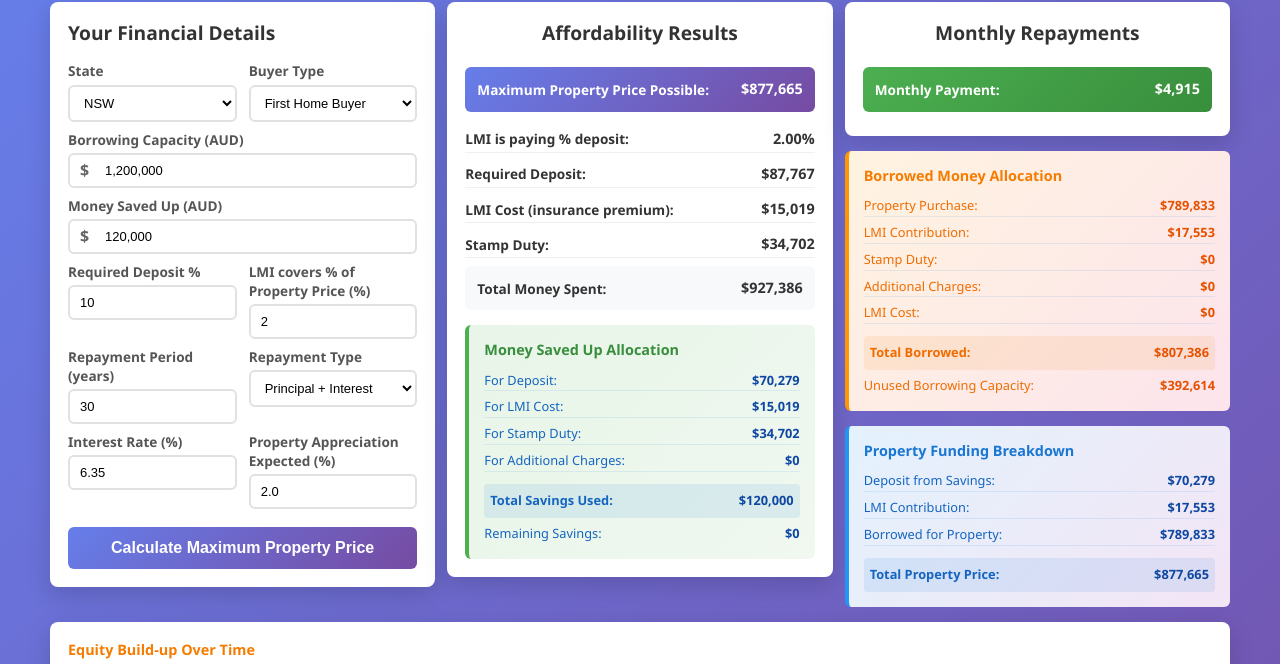
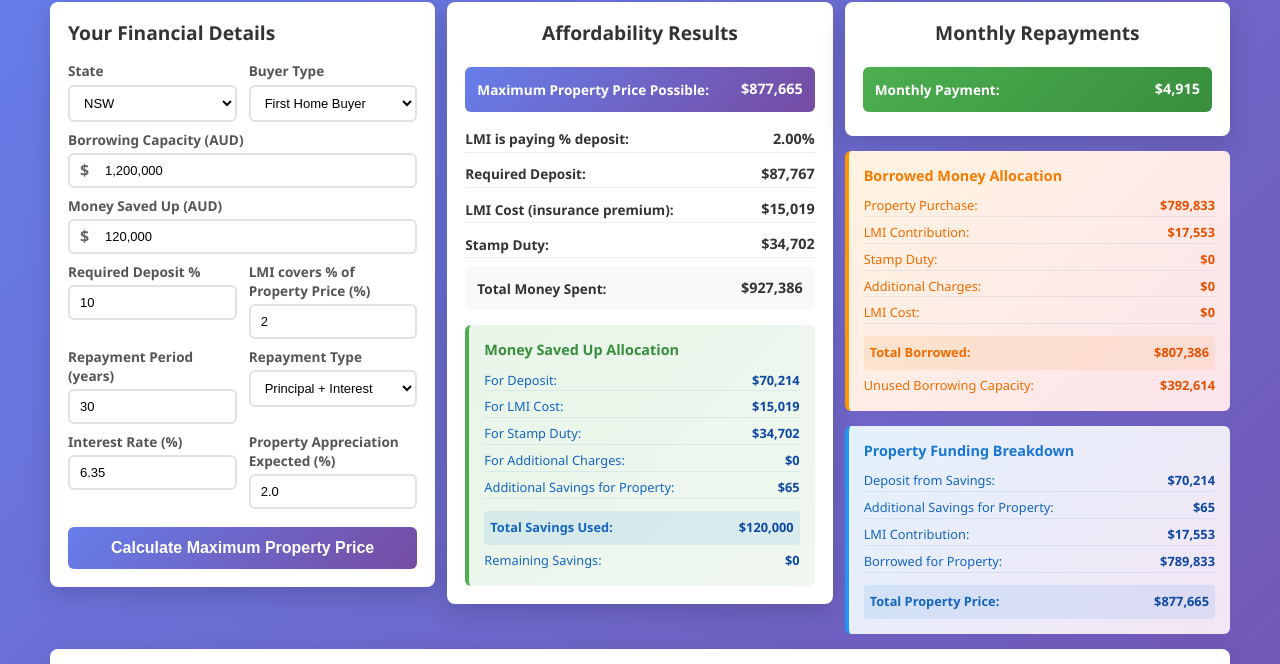
Before and after one commit to sagarsameer-pers/property-affordability-calculator, a plain HTML site: page index.html in a window 1280 px wide. Shown: the part 57-721 px from the top of the page. Drawn offline with Linux system fonts and the light colour scheme.

Commit message:
FINAL FIX: Honor Required Deposit % exactly while maximizing savings usage
Fixed the deposit percentage issue:
- Required Deposit % = 5% now gives EXACTLY 5% deposit ✅
- Excess savings shown as 'Additional Savings for Property'
- Breakdown now honors user's percentage setting precisely

With Required Deposit % = 5%:
- For Deposit: $43,007 (exactly 5.00% of $860,142)
- Additional Savings for Property: $43,079 (reduces borrowing)
- Total Money Saved Used: $120,000
- Borrowed for Property: $774,056

Previously showing 10.01% deposit (wrong) ❌
Now showing exactly 5.00% deposit (correct) ✅

Both issues resolved:
1. Required Deposit % honored as exact percentage
2. All Money Saved Up maximally utilized for affordability

```diff
--- a/index.html
+++ b/index.html
@@ -214,6 +214,10 @@
                                 <span>For Additional Charges:</span>
                                 <span id="savingsForCharges"></span>
                             </div>
+                            <div class="breakdown-item">
+                                <span>Additional Savings for Property:</span>
+                                <span id="additionalSavingsForPropertyAllocation"></span>
+                            </div>
                             <div class="breakdown-item total-breakdown">
                                 <span>Total Savings Used:</span>
                                 <span id="totalSavingsUsed"></span>
@@ -293,6 +297,10 @@
                             <span id="depositFromSavings"></span>
                         </div>
                         <div class="breakdown-item">
+                            <span>Additional Savings for Property:</span>
+                            <span id="additionalSavingsForProperty"></span>
+                        </div>
+                        <div class="breakdown-item">
                             <span>LMI Contribution:</span>
                             <span id="lmiContribution"></span>
                         </div>
--- a/script.js
+++ b/script.js
@@ -195,22 +195,28 @@ class AffordabilityCalculator {
             if (constraint1 && constraint2 && constraint3 && constraint4) {
                 maxAffordable = propertyPrice;
 
-                // Final allocation using the calculated values
+                // Final allocation - HONOR the Required Deposit % exactly
                 const savingsForLMI = savingsForLMITemp;
                 const savingsForStampDuty = savingsForStampDutyTemp;
                 const savingsForCharges = savingsForChargesTemp;
-                const savingsForDeposit = availableForDeposit; // This is the maximized deposit amount
+
+                // Use EXACTLY the required deposit percentage, not more
+                const exactRequiredDepositFromSavings = Math.min(availableForDeposit, requiredDeposit - actualLmiCoverage);
+                const savingsForDeposit = Math.max(0, exactRequiredDepositFromSavings);
+
+                // Any excess available money goes toward reducing property borrowing
+                const remainingSavingsForProperty = Math.max(0, availableForDeposit - savingsForDeposit);
+
                 const lmiContribution = actualLmiCoverage;
-
                 const totalSavingsUsed = moneySavedUp; // Use ALL savings
                 const remainingSavings = 0; // No remaining savings - all used
 
-                // Calculate borrowed money breakdown using the calculated values
-                const borrowedForProperty = borrowedForPropertyTemp;
+                // Calculate borrowed money breakdown - reduced by excess savings
+                const borrowedForProperty = Math.max(0, propertyPrice - savingsForDeposit - remainingSavingsForProperty - lmiContribution);
                 const borrowedForStampDuty = borrowedForStampDutyTemp;
                 const borrowedForCharges = borrowedForChargesTemp;
                 const borrowedForLMI = borrowedForLMITemp;
-                const totalBorrowed = totalBorrowedTemp;
+                const totalBorrowed = borrowedForProperty + borrowedForStampDuty + borrowedForCharges + borrowedForLMI;
                 const unusedBorrowingCapacity = Math.max(0, borrowingCapacity - totalBorrowed);
 
                 // Calculate monthly repayment
@@ -234,8 +240,10 @@ class AffordabilityCalculator {
                     totalSavingsUsed: totalSavingsUsed,
                     remainingSavings: remainingSavings,
                     // Deposit breakdown
-                    depositFromSavings: savingsForDeposit, // The maximized deposit from savings
+                    depositFromSavings: savingsForDeposit, // The exact required deposit percentage
                     lmiContribution: lmiContribution,
+                    // Additional savings used for property (reduces borrowing)
+                    remainingSavingsForProperty: remainingSavingsForProperty,
                     // Borrowing breakdown
                     borrowedForProperty: borrowedForProperty,
                     borrowedForStampDuty: borrowedForStampDuty,
@@ -792,11 +800,13 @@ class AffordabilityCalculator {
         document.getElementById('savingsForLMI').textContent = `$${data.savingsForLMI.toLocaleString()}`;
         document.getElementById('savingsForStampDuty').textContent = `$${data.savingsForStampDuty.toLocaleString()}`;
         document.getElementById('savingsForCharges').textContent = `$${data.savingsForCharges.toLocaleString()}`;
+        document.getElementById('additionalSavingsForPropertyAllocation').textContent = `$${data.remainingSavingsForProperty.toLocaleString()}`;
         document.getElementById('totalSavingsUsed').textContent = `$${data.totalSavingsUsed.toLocaleString()}`;
         document.getElementById('remainingSavings').textContent = `$${data.remainingSavings.toLocaleString()}`;
 
         // Update property funding breakdown section
         document.getElementById('depositFromSavings').textContent = `$${data.depositFromSavings.toLocaleString()}`;
+        document.getElementById('additionalSavingsForProperty').textContent = `$${data.remainingSavingsForProperty.toLocaleString()}`;
         document.getElementById('lmiContribution').textContent = `$${data.lmiContribution.toLocaleString()}`;
         document.getElementById('borrowedForPropertyBreakdown').textContent = `$${data.borrowedForProperty.toLocaleString()}`;
         document.getElementById('totalPropertyPriceBreakdown').textContent = `$${data.maxPropertyPrice.toLocaleString()}`;
```
